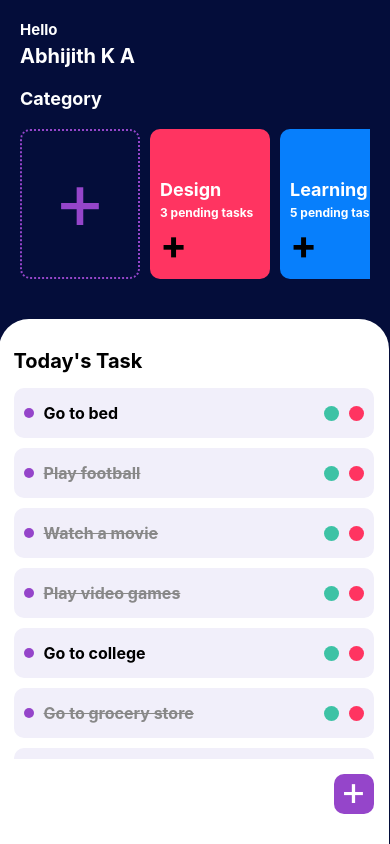
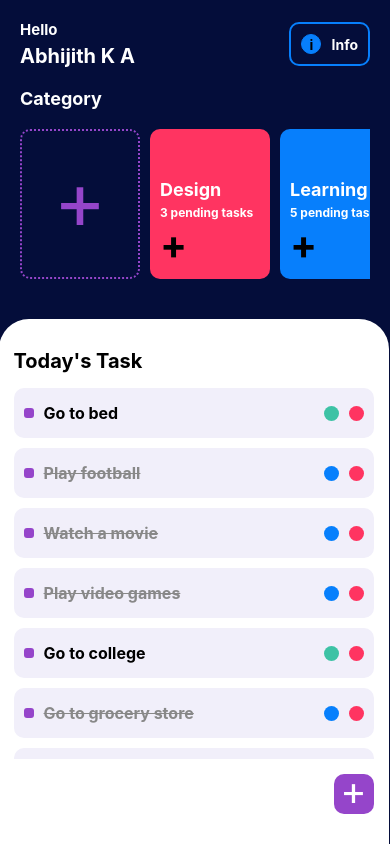
Before and after one commit to lucrada/Training-Project---Todo, a React Native app: screen /main_screen in a window 390 px wide. Built offline with nearby package versions, Linux system fonts and the light colour scheme.

Commit message:
added a info button at top right

```diff
--- a/components/CategoryComponent.tsx
+++ b/components/CategoryComponent.tsx
@@ -8,7 +8,7 @@ const CategoryItem = (props): React.JSX.Element => {
             <View style={{ ...styles.categoryContainer, backgroundColor: props.color }}>
                 <Text style={styles.categoryTitle}>{props.title}</Text>
                 <Text style={styles.categoryPending}>{props.pending} pending tasks</Text>
-                <TouchableOpacity><Text style={{fontSize: 40, fontWeight: 'bold',}}>+</Text></TouchableOpacity>
+                <TouchableOpacity style={{width: 30, }}><Text style={{fontSize: 40, fontWeight: 'bold', width: 30}}>+</Text></TouchableOpacity>
             </View>
         </TouchableOpacity>
     );
--- a/components/HeaderComponent.tsx
+++ b/components/HeaderComponent.tsx
@@ -1,6 +1,7 @@
 /* eslint-disable prettier/prettier */
 import React from 'react';
-import { View, StyleSheet, Text } from 'react-native';
+import { View, StyleSheet, Text, Alert } from 'react-native';
+import { TouchableOpacity } from 'react-native-gesture-handler';
 
 const HeaderComponent = (props): React.JSX.Element => {
     return (
@@ -9,6 +10,16 @@ const HeaderComponent = (props): React.JSX.Element => {
                 <Text style={styles.greetText}>Hello</Text>
                 <Text style={styles.nameText}>{props.name}</Text>
             </View>
+            <TouchableOpacity onPress={() => {
+                Alert.alert('Info - Round Buttons', 'Green - Complete\nBlue - Undo\nRed - Delete');
+            }}>
+                <View style={styles.infoButton}>
+                    <View style={styles.iButton}>
+                        <Text style={styles.iButtonText}>i</Text>
+                    </View>
+                    <Text style={styles.infoText}>Info</Text>
+                </View>
+            </TouchableOpacity>
         </View>
     );
 };
@@ -16,6 +27,8 @@ const HeaderComponent = (props): React.JSX.Element => {
 const styles = StyleSheet.create({
     row: {
         flexDirection: 'row',
+        justifyContent: 'space-between',
+        alignItems: 'center',
     },
     col: {
         flexDirection: 'column',
@@ -31,6 +44,33 @@ const styles = StyleSheet.create({
         fontWeight: 'bold',
         fontSize: 20,
     },
+    infoButton: {
+        flexDirection: 'row',
+        justifyContent: 'space-between',
+        alignItems: 'center',
+        padding: 10,
+        borderWidth: 2,
+        borderRadius: 10,
+        borderColor: '#077ffc',
+    },
+    iButton: {
+        marginRight: 10,
+        borderWidth: 1,
+        borderColor: '#077ffc',
+        borderRadius: 50,
+        height: 20,
+        width: 20,
+        backgroundColor: '#077ffc',
+        justifyContent: 'center',
+        alignItems: 'center',
+    },
+    iButtonText: {
+        fontWeight: 'bold'
+    },
+    infoText: {
+        fontWeight: 'bold',
+        color: '#fff',
+    },
 });
 
 export default HeaderComponent;
--- a/components/TodoItemsComponent.tsx
+++ b/components/TodoItemsComponent.tsx
@@ -12,7 +12,7 @@ const TodoItem = (props): React.JSX.Element => {
                 <Text style={{ ...styles.todoItemText, textDecorationLine: props.finished ? 'line-through' : 'none', color: props.finished ? '#888' : '#000' }}>{props.task}</Text>
             </View>
             <View style={styles.todoItemActions}>
-                <TouchableOpacity><View style={styles.action1} /></TouchableOpacity>
+                <TouchableOpacity><View style={{...styles.action1, backgroundColor: props.finished ? '#077ffc' : '#3dc2a5'}} /></TouchableOpacity>
                 <TouchableOpacity><View style={styles.action2} /></TouchableOpacity>
             </View>
         </View>
@@ -83,7 +83,7 @@ const styles = StyleSheet.create({
         marginRight: 10,
         width: 10,
         height: 10,
-        borderRadius: 50,
+        borderRadius: 3,
         backgroundColor: '#9545ca',
     },
     todoItemText: {
@@ -99,7 +99,6 @@ const styles = StyleSheet.create({
         width: 15,
         height: 15,
         marginRight: 10,
-        backgroundColor: '#3dc2a5',
         borderRadius: 10,
     },
     action2: {
```
